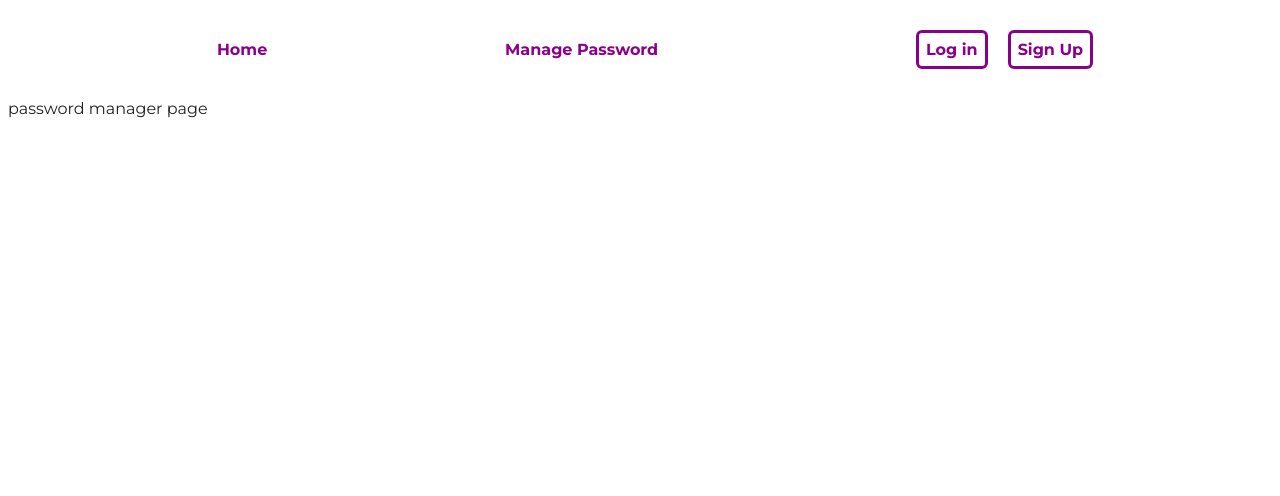
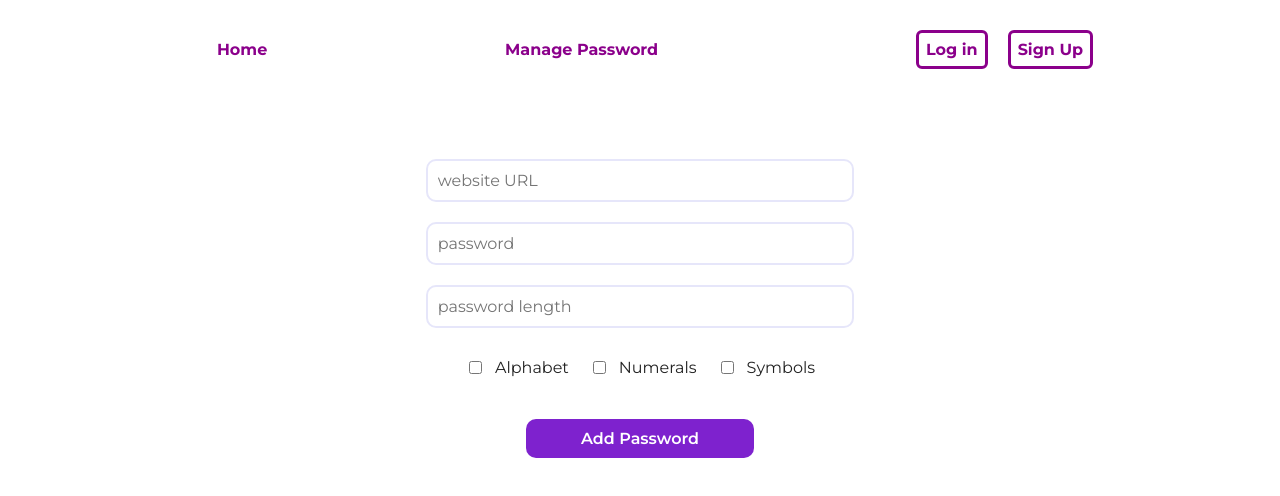
Before and after one commit to ledili2424/Ledi-Li-project3, a React (Vite) app in the folder frontend/: page /manager in a window 1280 px wide. Shown: the top 496 px of the page. Built offline with nearby package versions, Linux system fonts and the light colour scheme; no server answers; a web font is replaced by a local one.

Commit message:
create UI for user password input

```diff
--- a/frontend/src/Header.css
+++ b/frontend/src/Header.css
@@ -35,5 +35,5 @@ header nav {
   margin-right: 20px;
   padding: 7px;
   text-decoration: none;
-  color: #c026d3;
+  color: #7e22ce;
 }
--- a/frontend/src/Header.jsx
+++ b/frontend/src/Header.jsx
@@ -1,6 +1,6 @@
 import { Link } from "react-router-dom";
 import "./header.css";
-import { useState, useEffect, useContext } from "react";
+import { useEffect, useContext } from "react";
 import axios from "axios";
 import { useNavigate } from "react-router-dom";
 import { UserContext } from "./UserContext";
--- a/frontend/src/Pages/Home.jsx
+++ b/frontend/src/Pages/Home.jsx
@@ -2,7 +2,6 @@ export default function Home() {
   return (
     <div>
       <div >
-        <p >HOME PAGE</p>
         <ul>
           <li>a</li>
           <li>
--- a/frontend/src/Pages/PasswordManager.jsx
+++ b/frontend/src/Pages/PasswordManager.jsx
@@ -1,3 +1,81 @@
+import { useState } from "react";
+import "./password_manager.css";
+
 export default function PasswordManager() {
-    return <div>password manager page</div>
+  const [url, setUrl] = useState("");
+  const [password, setPassword] = useState("");
+  const [checkbox, setCheckbox] = useState({
+    alphabet: false,
+    numerics: false,
+    symbols: false,
+  });
+  const [length, setLength] = useState("");
+  function handleCheckboxChange(e) {
+    const { name } = e.target;
+    setCheckbox((prev) => ({ ...prev, [name]: !prev[name] }));
+  }
+  return (
+    <form className="input-form" >
+      <input
+        type="text"
+        placeholder="website URL"
+        value={url}
+        onChange={(e) => setUrl(e.target.value)}
+      />
+      <input
+        type="text"
+        placeholder="password"
+        value={password}
+        onChange={(e) => setPassword(e.target.value)}
+      />
+
+      <input
+        type="text"
+        placeholder="password length"
+        min="4"
+        max="50"
+        value={length}
+        onChange={(e) => setLength(e.target.value)}
+      />
+
+      <div className="checkbox">
+        <div className="option">
+          <input
+            type="checkbox"
+            id="alphabet"
+            name="alphabet"
+            checked={checkbox.alphabet}
+            onChange={handleCheckboxChange}
+            className="option-name"
+          />
+          <label htmlFor="alphabet">Alphabet</label>
+        </div>
+
+        <div className="option">
+          <input
+            type="checkbox"
+            id="numerics"
+            name="numerics"
+            checked={checkbox.numerics}
+            onChange={handleCheckboxChange}
+            className="option-name"
+          />
+          <label htmlFor="numerics">Numerals</label>
+        </div>
+        <div className="option">
+          <input
+            type="checkbox"
+            id="symbols"
+            name="symbols"
+            checked={checkbox.symbols}
+            onChange={handleCheckboxChange}
+            className="option-name"
+          />
+          <label htmlFor="symbols">Symbols</label>
+        </div>
+      </div>
+
+      <button className="add-psw-btn">Add Password</button>
+    </form>
+  );
 }
--- /dev/null
+++ b/frontend/src/Pages/password_manager.css
@@ -0,0 +1,48 @@
+.input-form {
+  max-width: 600px;
+  margin-inline: 30%;
+  margin-top: 90px;
+  display: flex;
+  align-items: center;
+  flex-direction: column;
+}
+
+input {
+  margin-bottom: 20px;
+  width: 80%;
+  padding: 10px;
+  border: 2px solid #e6e6fa;
+  border-radius: 10px;
+  font: inherit;
+  color: #663399;
+}
+
+button {
+  border: none;
+  border-radius: 10px;
+  width: 30%;
+  color: white;
+  margin-top: 15px;
+  padding: 10px;
+  font: inherit;
+  font-weight: 600;
+}
+
+.add-psw-btn {
+  background-color: #7e22ce;
+  width: 45%;
+}
+
+.checkbox {
+  display: flex;
+  align-items: center;
+  text-align: center;
+}
+
+.option {
+  margin: 10px;
+  display: flex;
+  flex-direction: row;
+  gap: 10px;
+  justify-content: space-between;
+}
```
